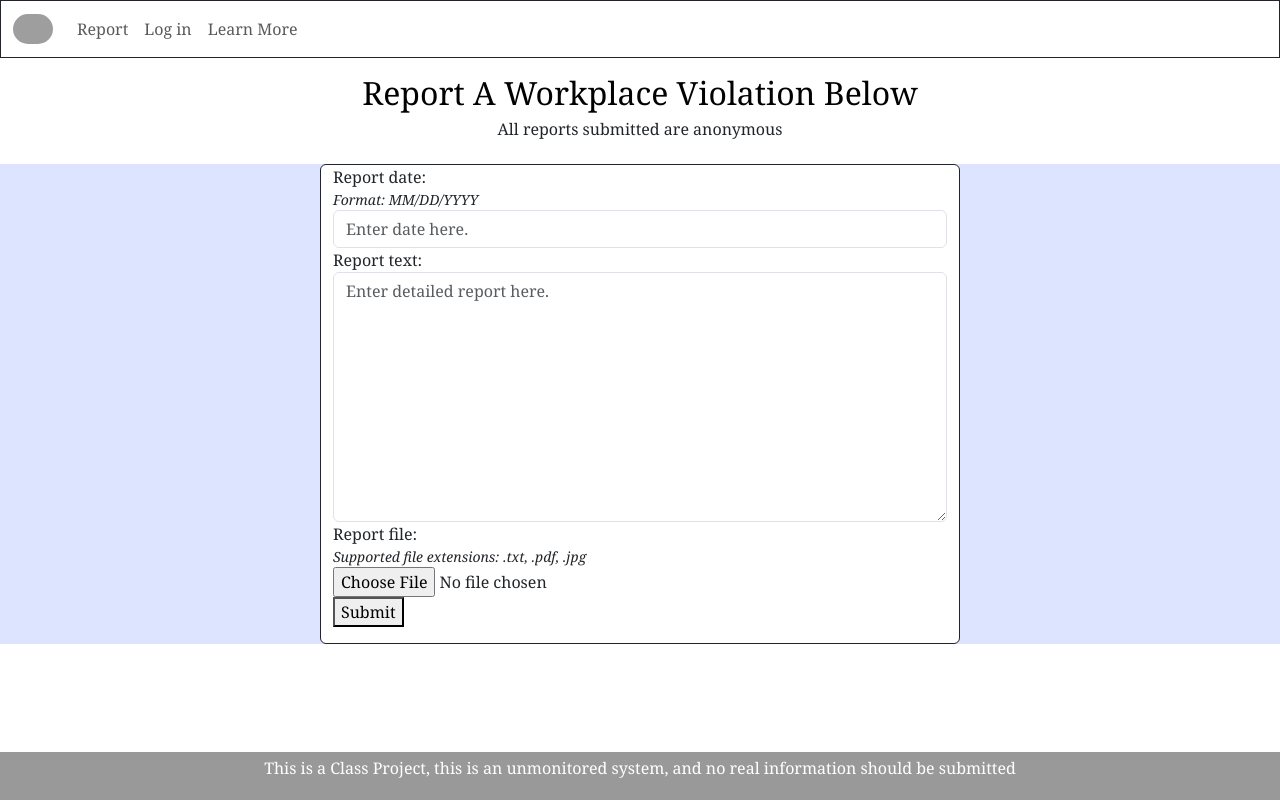
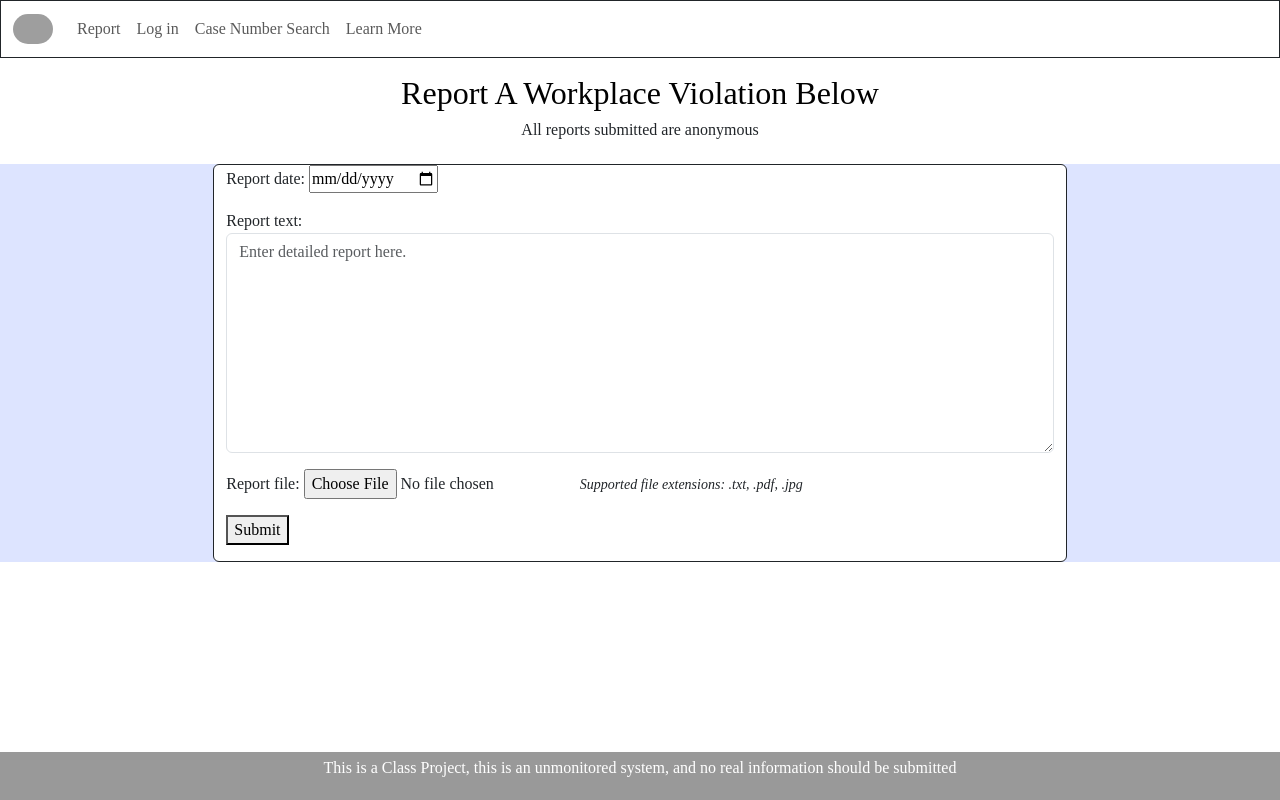
Before and after one commit to ashley-sokol/SemesterProject, a Django app: page /workplace_violation_app/ in a window 1280 px wide. Run offline with Django 5.2, Linux system fonts and the light colour scheme; some libraries are stand-ins or nearby versions; grey boxes are pictures that could not be loaded.

Commit message:
Completed UI Design of APP

```diff
--- a/workplace_violation_app/forms.py
+++ b/workplace_violation_app/forms.py
@@ -2,10 +2,10 @@ from django import forms
 from .models import Report
 
 class ReportForm(forms.Form):
-     report_date = forms.DateField(help_text = "<small><em>Format: MM/DD/YYYY</small></em>", widget=forms.DateInput(attrs={'placeholder': 'Enter date here.', 'class': 'form-control'}))
-     report_text = forms.CharField(widget=forms.Textarea(attrs={'placeholder': 'Enter detailed report here.', 'style': 'height: 250px;', 'class': 'form-control'}))
-     report_file = forms.FileField(help_text = "<small><em>Supported file extensions: .txt, .pdf, .jpg</em></small>", required=False, widget=forms.FileInput(attrs={'class': 'form-control-file'}))
-     report = forms.BooleanField(widget=forms.HiddenInput, initial=True)
+    report_date = forms.DateField(widget=forms.DateInput(attrs={'type': 'date'}))
+    report_text = forms.CharField(widget=forms.Textarea(attrs={'placeholder': 'Enter detailed report here.', 'style': 'height: 220px;', 'class': 'form-control'}))
+    report_file = forms.FileField(help_text = "<small><em>Supported file extensions: .txt, .pdf, .jpg</em></small>", required=False, widget=forms.FileInput(attrs={'class': 'form-control-file'}))
+    report = forms.BooleanField(widget=forms.HiddenInput, initial=True)
 
      # def cleaned_data(self):
      #    cleaned_data = super().clean()
--- a/workplace_violation_app/templates/workplace_violation_app/base.html
+++ b/workplace_violation_app/templates/workplace_violation_app/base.html
@@ -5,7 +5,7 @@
 {% bootstrap_javascript %}
 <link rel="stylesheet" href="{% static '/admin/css/style.css' %}">
 <html style="font-family: 'Georgia'">
-    <body style="font-family: 'Georgia'">
+    <body style="font-family:Montserrat">
 
 
 <!--    <nav class="navbar navbar-expand-sm bg-dark">-->
@@ -51,11 +51,14 @@
         <li class="nav-item">
           <a class="nav-link" href="{% url 'workplace_violation_app:login' %}" class="btn btn-outline-primary text-center">Log in</a>
         </li>
+        <li class="nav-item">
+          <a class="nav-link" href="{% url 'workplace_violation_app:case_search' %}" class="btn btn-outline-primary text-center">Case Number Search</a>
+        </li>
         {% else %}
          <li class="nav-item">
           <a href="{% url 'workplace_violation_app:user_submissions' %}" class="nav-link" href="{% url 'workplace_violation_app:index' %}" class="btn btn-outline-primary text-center">My Submissions</a>
         </li>
-          <li class="nav-item">
+        <li class="nav-item">
           <a class="nav-link" href="{% url 'workplace_violation_app:case_search' %}" class="btn btn-outline-primary text-center">Case Number Search</a>
         </li>
 <!--        <li class="nav-item navbar-nav navbar-right">-->
--- a/workplace_violation_app/templates/workplace_violation_app/case_search.html
+++ b/workplace_violation_app/templates/workplace_violation_app/case_search.html
@@ -16,7 +16,7 @@
       <div class="container col-md-10 text-center bg-body border border-dark" style="text-align:left height:1000px;">
 <!--        <h3> Report a Violation Anonymously</h3>-->
 
-        <div>
+        <div class="p-3">
           <form action ="" method = "post">
             {% csrf_token %}
             {{SearchForm}}
@@ -26,7 +26,7 @@
             <p>Case not found</p>
           {% endif %}
           {% if UUIDNotValid %}
-            <p>Invalid UUID entered</p>
+            <p>Invalid case number entered</p>
           {% endif %}
         </div>
 
--- a/workplace_violation_app/templates/workplace_violation_app/index.html
+++ b/workplace_violation_app/templates/workplace_violation_app/index.html
@@ -14,13 +14,13 @@
         <h6 >All reports submitted are anonymous</h6>
 <!--      <h5>The Anonymous Workplace Whistleblower</h5>-->
     </div>
-    <div class="row  border-dark " style=" background-color:rgba(199,210,255,.6)" >
-      <div class="container col-md-6 rounded bg-body border border-dark" style="text-align:left">
+    <div class="row  border-dark " style="background-color:rgba(199,210,255,.6)" >
+      <div class="container col-md-8 rounded bg-body border border-dark" style="text-align:left">
 <!--        <h3> Report a Violation Anonymously</h3>-->
         <form action ="" method = "post" enctype="multipart/form-data">
 
           {% csrf_token %}
-          {{ReportForm}}
+          {{ReportForm.as_p}}
 
           <button type = "submit">Submit</button>
 
--- a/workplace_violation_app/templates/workplace_violation_app/info.html
+++ b/workplace_violation_app/templates/workplace_violation_app/info.html
@@ -11,7 +11,7 @@
       <h2  class="text-black text-center ">Learn More</h2>
 <!--      <h5>The Anonymous Workplace Whistleblower</h5>-->
     </div>
-<div class="p-3 border border-dark row row-cols-1 row-cols-md-3">
+<div class="p-5 border border-dark row row-cols-1 row-cols-md-3">
   <div class="col mb-4">
     <div class="card h-100">
       <img class="card-img-top" src="{% static '/admin/img/construction_stock_photo.jpg' %}" alt="img" style="height: 225px">
--- a/workplace_violation_app/templates/workplace_violation_app/login.html
+++ b/workplace_violation_app/templates/workplace_violation_app/login.html
@@ -9,7 +9,7 @@
 {% block content %}
   <div class="container-fluid body p-3 bg-white">
 <div class="title p-3 rounded bg-white">
-      <h2  class="text-black text-center ">Log Into VoiceUP To Save Your Submissions</h2>
+    <h2  class="text-black text-center ">Log Into VoiceUP! To Save Your Submissions</h2>
     <h5 class="text-center">Your submissions will always remain anonymous. </h5>
 <!--      <h5>The Anonymous Workplace Whistleblower</h5>-->
 <!--    </div><div class="container col-md-6 p-5 rounded border border-dark" style="background-color:rgba(199,210,255,.5)">-->
```
